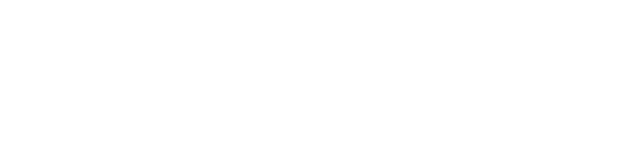
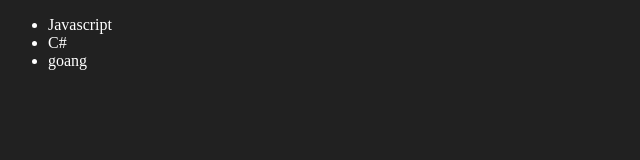
Before and after one commit to xanuj/git_test, a plain HTML site: page index.html in a window 1280 px wide. Shown: the whole page, without its empty margins (0-640 px from the left). Drawn offline with Linux system fonts and the light colour scheme.

Commit message:
updating index.html

```diff
--- a/index.html
+++ b/index.html
@@ -3,9 +3,94 @@
 <head>
     <meta charset="UTF-8">
     <meta name="viewport" content="width=device-width, initial-scale=1.0">
-    <title>Selling World</title>
+    <title>DOM | practice</title>
+
 </head>
-<body>
+<body style="background-color: #212121; color: white" >
+ <!-- <div class="week">
+    <div class="day">MONDAY</div>
+    <div class="day">TUESDAY</div>
+    <div class="day">WEDNESDAY</div>
+    <div class="day">THURSDAY</div>
+ </div> -->
+
+    <ul class="language">
+        <li>Javascript</li>
+    </ul>
 
 </body>
+<script>
+    // const week=document.querySelector('.week')
+    // console.log(week)
+    // console.log(week.children)
+    // console.log(week.children[0].innerHTML)
+    // const myarr=Array.from(week.children)
+    // console.log(myarr)
+    // for (let index = 0; index < week.children.length; index++) {
+    //     console.log(week.children[index].innerHTML);
+
+    // }
+    // week.children[1].style.color="orange"
+    // console.log(week.firstElementChild);
+    // console.log(week.lastElementChild);
+    // const dayOne=document.querySelector(".day")
+    // console.log(dayOne)
+    // console.log(dayOne.parentElement)
+    // console.log(dayOne.nextElementSibling)
+    // console.log("NODES : ",week.childNodes)
+
+
+    //             adding div in body
+
+    // const div=document.createElement("div")
+    // div.className="main"
+    // div.id=Math.floor(Math.random()*10+1)
+    // div.setAttribute("title","generate a title")
+    // div.style.backgroundColor="green"
+    // div.style.borderRadius="15px"
+    // // div.innerText="Chai aur code"
+    // const addText=document.createTextNode("chai aur code")
+    // div.appendChild(addText)
+    // console.log(div)
+    // document.body.appendChild(div)
+
+    //          adding div in body(ended here)
+
+
+
+    //adding child element in class language (list item)
+
+    function addLanguage(langName){
+        const li=document.createElement("li")
+        li.innerHTML=`${langName}`
+        document.querySelector(".language").appendChild(li)
+    }
+    addLanguage("python")
+    addLanguage("C#")
+
+    function addOptiLanguage(langName){
+        const li=document.createElement("li")
+        li.appendChild(document.createTextNode(langName))
+        document.querySelector(".language").appendChild(li)
+
+    }
+    addOptiLanguage("goang")
+
+
+    const secondlang=document.querySelector("li:nth-child(2)")
+    // secondlang.innerHTML="new language"
+
+    const newli=document.createElement("li")
+    // newli.textContent="new language"
+    // newli.appendChild(document.createTextNode("new language"))
+    secondlang.replaceWith(newli)
+    console.log(secondlang)
+    newli.remove()
+
+
+
+
+
+
+</script>
 </html>
```
